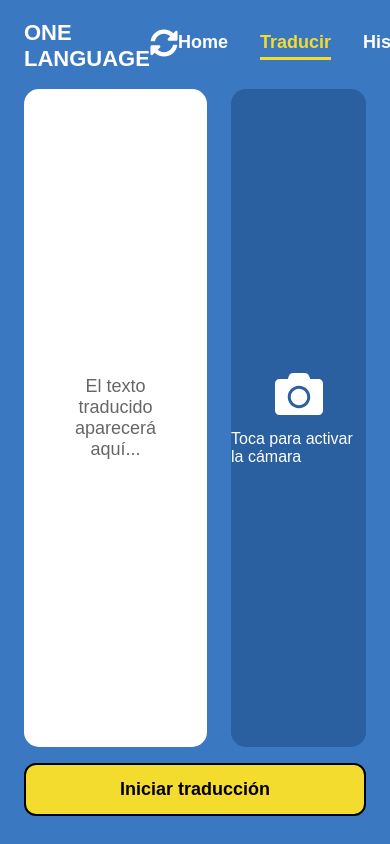
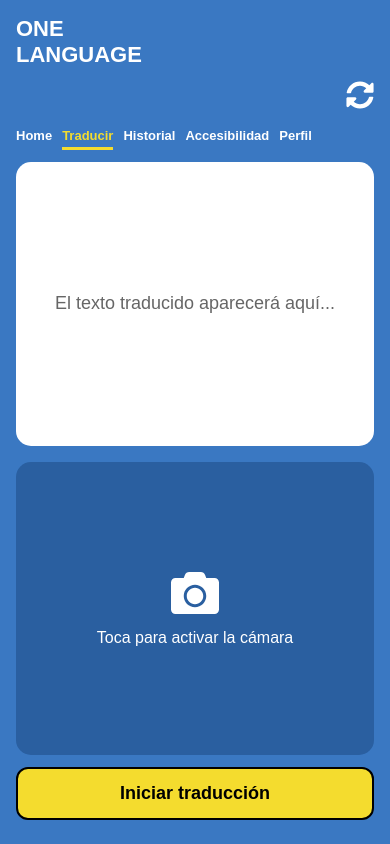
Before and after one commit to JohanAceroSalazar/OneLanguage_Frontend, a React (Vite) app in the folder web/: page /translate in a window 390 px wide. Built offline with nearby package versions, Linux system fonts and the light colour scheme.

Commit message:
Responsive screems

```diff
--- a/web/src/index.css
+++ b/web/src/index.css
@@ -2,10 +2,15 @@
     box-sizing: border-box;
 }
 
-html, body {
+html {
     margin: 0;
     padding: 0;
-    height: 100%;
+    font-family: Arial, sans-serif;
+}
+
+body {
+    margin: 0;
+    padding: 0;
     font-family: Arial, sans-serif;
 }
 
--- a/web/src/pages/home/Home.css
+++ b/web/src/pages/home/Home.css
@@ -25,7 +25,6 @@
     line-height: 1.2;
 }
 
-/* NAVBAR */
 .navbar {
     display: flex;
     align-items: center;
@@ -42,9 +41,7 @@
     transition: border-color 0.2s, color 0.2s;
 }
 
-.nav-item:hover {
-    color: #F4DC2E;
-}
+.nav-item:hover { color: #F4DC2E; }
 
 .nav-item.active {
     color: #F4DC2E;
@@ -58,7 +55,6 @@
     margin-left: 4px;
 }
 
-/* TARJETA */
 .home-card {
     background: white;
     border-radius: 15px;
@@ -87,7 +83,6 @@
     text-align: center;
 }
 
-/* BOTÓN */
 .home-btn {
     width: 100%;
     padding: 14px;
@@ -100,6 +95,22 @@
     color: black;
 }
 
-.home-btn:hover {
-    opacity: 0.9;
+.home-btn:hover { opacity: 0.9; }
+
+/* TABLET */
+@media (max-width: 1024px) {
+    .navbar { gap: 20px; }
+    .nav-item { font-size: 15px; }
+    .home-greeting { font-size: 20px; }
+    .home-card { padding: 28px 24px; }
 }
+
+/* MÓVIL */
+@media (max-width: 768px) {
+    .home-container { padding: 16px; overflow-y: auto; height: auto; min-height: 100vh; }
+    .home-header { flex-direction: column; align-items: flex-start; gap: 12px; }
+    .navbar { gap: 12px; flex-wrap: wrap; }
+    .nav-item { font-size: 14px; }
+    .home-greeting { font-size: 18px; margin-top: 8px; }
+    .home-card { padding: 24px 16px; margin-top: 16px; margin-bottom: 16px; }
+}
--- a/web/src/pages/recoverpassword/RecoverPassword.css
+++ b/web/src/pages/recoverpassword/RecoverPassword.css
@@ -100,9 +100,7 @@
     margin-top: 4px;
 }
 
-.recover-btn:hover {
-    opacity: 0.9;
-}
+.recover-btn:hover { opacity: 0.9; }
 
 .recover-back {
     color: white;
@@ -112,6 +110,16 @@
     text-decoration: underline;
 }
 
-.recover-back:hover {
-    opacity: 0.8;
+.recover-back:hover { opacity: 0.8; }
+
+/* TABLET */
+@media (max-width: 1024px) {
+    .recover-img { width: 160px !important; height: 160px !important; }
 }
+
+/* MÓVIL */
+@media (max-width: 768px) {
+    .recover-container { height: auto; min-height: 100vh; padding: 80px 16px 40px; }
+    .recover-img { width: 120px !important; height: 120px !important; }
+    .recover-card { max-width: 100%; }
+}
--- a/web/src/pages/register/Register.css
+++ b/web/src/pages/register/Register.css
@@ -1,15 +1,11 @@
-*, *::before, *::after {
-  box-sizing: border-box;
-}
+*, *::before, *::after { box-sizing: border-box; }
 
 html, body {
     margin: 0;
-  overflow: hidden;
     height: 100%;
     font-family: Arial, sans-serif;
 }
 
-/* ===== CONTENEDOR ===== */
 .register-container {
     width: 100%;
     min-height: 100vh;
@@ -23,7 +19,6 @@ html, body {
     position: relative;
 }
 
-/* ===== LOGO ===== */
 .logo {
     position: absolute;
     top: 20px;
@@ -33,14 +28,12 @@ html, body {
     line-height: 1.2;
 }
 
-/* ===== TÍTULO ===== */
 h1 {
     margin-bottom: 16px;
     font-size: clamp(20px, 4vw, 28px);
     text-align: center;
 }
 
-/* ===== TARJETA ===== */
 .form-card {
     width: 100%;
     max-width: 420px;
@@ -53,7 +46,6 @@ h1 {
     color: black;
 }
 
-/* ===== INPUTS ===== */
 .form-card input {
     width: 100%;
     color: #2c2929;
@@ -65,7 +57,6 @@ h1 {
     font-size: 14px;
 }
 
-/* ===== BOTÓN ===== */
 .form-card button {
     width: 100%;
     margin-top: 8px;
@@ -79,29 +70,38 @@ h1 {
     cursor: pointer;
 }
 
-/* ===== TEXTOS INFERIORES ===== */
 .login-text {
     margin-top: 12px;
     font-size: 15px;
     text-align: center;
+    color: white;
 }
+
 .login-text a {
     color: white;
     font-weight: bold;
     text-decoration: underline;
 }
+
 .terms {
     margin-top: 6px;
     font-size: 15px;
     text-align: center;
+    color: white;
 }
+
+.terms-link {
+    color: white;
+    font-weight: bold;
+    text-decoration: underline;
+}
+
 .message {
     margin-top: 6px;
     font-size: 14px;
     text-align: center;
 }
 
-/* ===== CONTRASEÑA ===== */
 .password-field {
     position: relative;
     width: 100%;
@@ -109,10 +109,12 @@ h1 {
     align-items: center;
     margin-bottom: 6px;
 }
+
 .password-field input {
     flex: 1;
     margin-bottom: 0;
 }
+
 .toggle-password {
     position: absolute;
     right: 12px;
@@ -122,37 +124,27 @@ h1 {
     font-size: 18px;
     color: #555;
 }
+
 .error-text {
     color: red;
     font-size: 12px;
-  margin-top: 0px;
-  margin-bottom: 0px;
+    margin: 0;
     font-weight: bold;
 }
 
-/* IMPORTANTE si tienes conflicto como antes */
 .form-card input.input-error {
     background-color: #FFB9B9;
     border: 1px solid red;
     transition: 0.3s;
 }
 
-.login-text a {
-    color: white;
-    font-weight: bold;
-    text-decoration: underline;
+/* TABLET */
+@media (max-width: 1024px) {
+    .form-card { max-width: 380px; }
 }
 
-.terms-link {
-    color: white;
-    font-weight: bold;
-    text-decoration: underline;
+/* MÓVIL */
+@media (max-width: 768px) {
+    .register-container { padding: 80px 16px 40px; }
+    .form-card { max-width: 100%; }
 }
-
-.terms {
-    color: white;
-}
-
-.login-text {
-    color: white;
-}
--- a/web/src/pages/terms/terms.css
+++ b/web/src/pages/terms/terms.css
@@ -6,6 +6,8 @@
     color: black;
     min-height: 100vh;
     font-family: Arial, sans-serif;
+    height: 100vh;
+    overflow-y: scroll;
 }
 
 .title {
@@ -15,9 +17,7 @@
     font-size: 28px;
 }
 
-.section {
-    margin-top: 20px;
-}
+.section { margin-top: 20px; }
 
 .subtitle {
     font-size: 16px;
@@ -40,9 +40,6 @@
     gap: 10px;
     margin-top: 24px;
     margin-bottom: 40px;
-    justify-content: flex-start;
-    margin-left: 0;
-    padding-left: 0;
 }
 
 .checkboxIcon {
@@ -56,3 +53,14 @@
     font-weight: bold;
     color: black;
 }
+
+/* TABLET */
+@media (max-width: 1024px) {
+    .terms-container { padding: 40px 40px; }
+}
+
+/* MÓVIL */
+@media (max-width: 768px) {
+    .terms-container { padding: 24px 16px; }
+    .title { font-size: 22px; }
+}
--- a/web/src/pages/translate/Translate.css
+++ b/web/src/pages/translate/Translate.css
@@ -34,9 +34,7 @@
     transition: transform 0.3s;
 }
 
-.flip-btn:hover {
-    transform: rotate(180deg);
-}
+.flip-btn:hover { transform: rotate(180deg); }
 
 .navbar {
     display: flex;
@@ -54,9 +52,7 @@
     transition: border-color 0.2s, color 0.2s;
 }
 
-.nav-item:hover {
-    color: #F4DC2E;
-}
+.nav-item:hover { color: #F4DC2E; }
 
 .nav-item.active {
     color: #F4DC2E;
@@ -70,11 +66,11 @@
     flex: 1;
     margin-top: 16px;
     margin-bottom: 16px;
+    min-height: 0;
+    overflow: hidden;
 }
 
-.translate-content.flipped {
-    flex-direction: row-reverse;
-}
+.translate-content.flipped { flex-direction: row-reverse; }
 
 .translate-text-box {
     flex: 1;
@@ -84,6 +80,8 @@
     display: flex;
     align-items: center;
     justify-content: center;
+    min-height: 0;
+    overflow: hidden;
 }
 
 .translate-text-box p {
@@ -101,6 +99,7 @@
     align-items: center;
     justify-content: center;
     cursor: pointer;
+    min-height: 0;
 }
 
 .translate-camera-placeholder {
@@ -136,9 +135,7 @@
     margin-bottom: 8px;
 }
 
-.translate-btn:hover {
-    opacity: 0.9;
-}
+.translate-btn:hover { opacity: 0.9; }
 
 .translate-result {
     display: flex;
@@ -179,9 +176,7 @@
     color: black;
 }
 
-.translate-action-btn:hover {
-    opacity: 0.9;
-}
+.translate-action-btn:hover { opacity: 0.9; }
 
 .audio-player {
     display: flex;
@@ -217,3 +212,25 @@
     background: black;
     border-radius: 2px;
 }
+
+/* TABLET */
+@media (max-width: 1024px) {
+    .navbar { gap: 20px; }
+    .nav-item { font-size: 15px; }
+    .translate-content { gap: 16px; }
+}
+
+/* MÓVIL */
+@media (max-width: 768px) {
+    .translate-container { padding: 16px; overflow-y: auto; height: auto; min-height: 100vh; }
+    .translate-header { flex-direction: column; align-items: flex-start; gap: 12px; }
+    .navbar { gap: 10px; flex-wrap: wrap; }
+    .nav-item { font-size: 13px; }
+    .translate-content { flex-direction: column; margin-top: 12px; margin-bottom: 12px; }
+    .translate-content.flipped { flex-direction: column; }
+    .translate-camera-box { min-height: 220px; }
+    .translate-text-box.result { max-width: 100%; }
+    .translate-actions { max-width: 100%; }
+    .translate-btn { max-width: 100%; }
+    .flip-btn { align-self: flex-end; }
+}
```
Also changed, not shown: 1 other file (tests, documents, lock files or other folders). Lines whose indentation alone changed are shown as unchanged.
